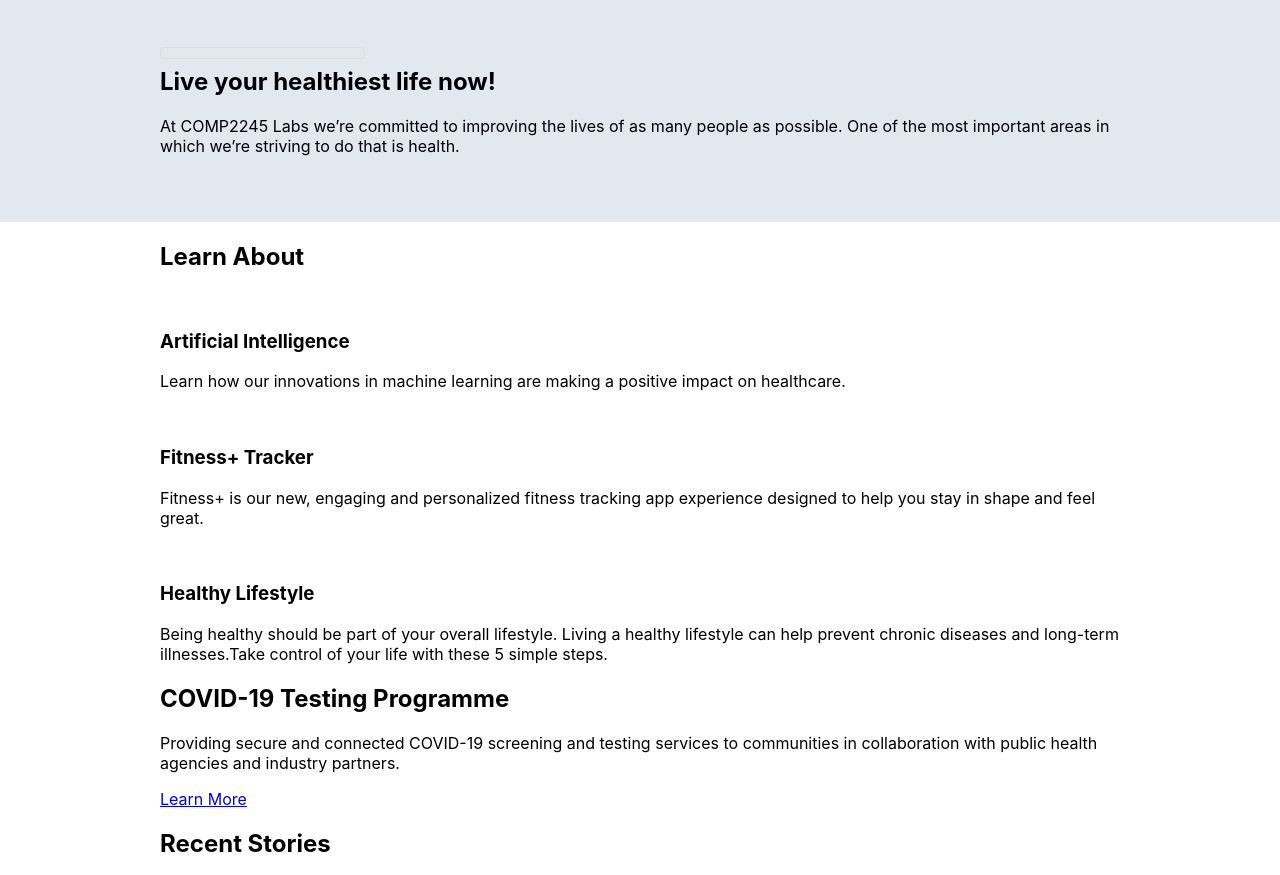
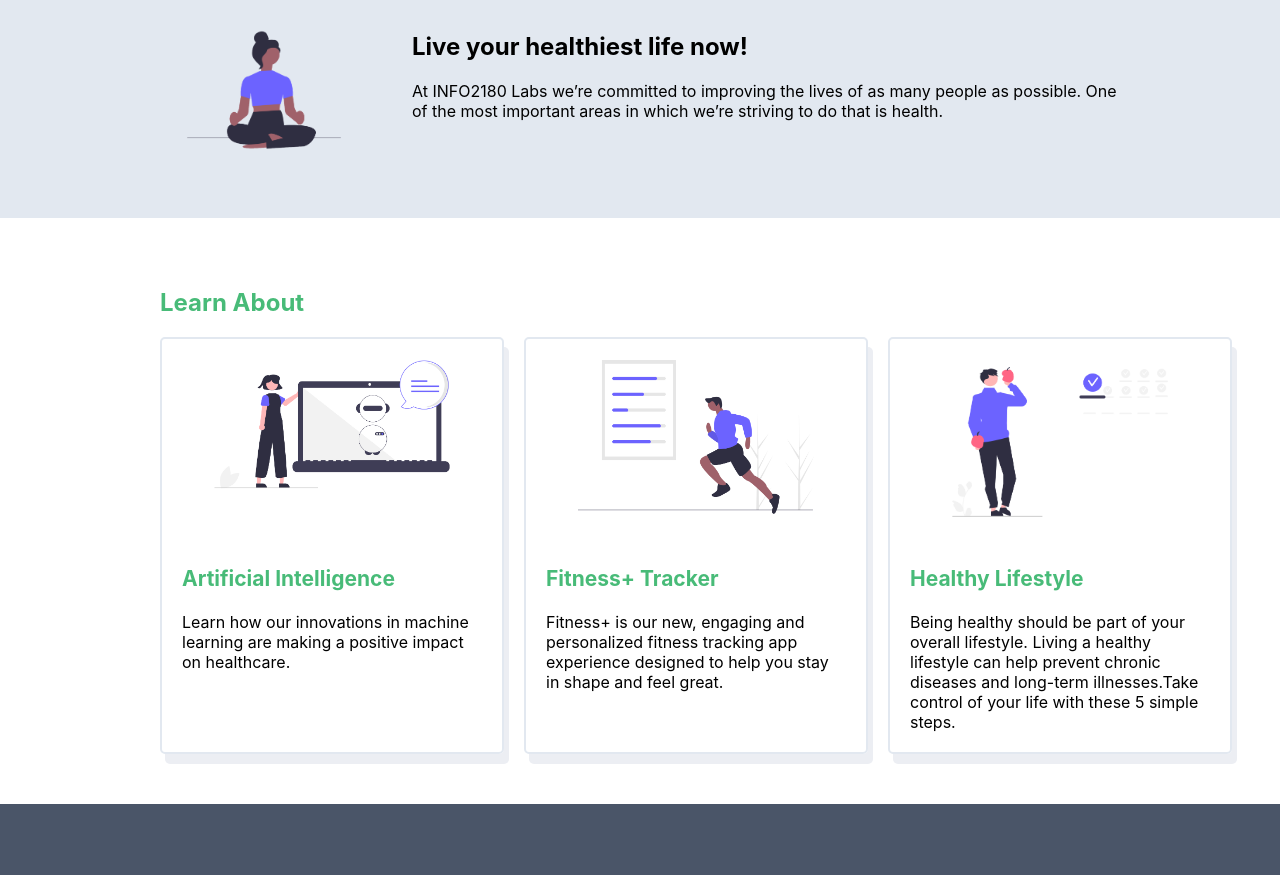
Before and after one commit to NickSmith2002/info2180-project1, a plain HTML site: page index.html in a window 1280 px wide. Shown: the part 95-970 px from the top of the page. Drawn offline with Linux system fonts and the light colour scheme.

Commit message:
Learn About Section

```diff
--- a/index.html
+++ b/index.html
@@ -3,14 +3,14 @@
 <head>
     <meta charset="UTF-8">
     <meta name="viewport" content="width=device-width, initial-scale=1.0">
-    <title>COMP2245 Project 1</title>
+    <title>INFO2180 Project 1</title>
     <link rel="stylesheet" href="styles.css">
     <script src="scripts.js"></script>
 </head>
 <body>
     <header>
         <div class="container">
-            <h1>COMP2245 Project 1</h1>
+            <h1>INFO2180 Project 1</h1>
             <nav>
                 <ul>
                     <li><a href="#">About</a></li>
@@ -26,11 +26,11 @@
         <section class="overview-hero">
             <div class="container">
                 <div class="overview-hero-image">
-                    <img src="#" alt="">
+                    <img src="yoga.png" alt="person doing yoga">
                 </div>
                 <div class="overview-hero-text">
                     <h2>Live  your healthiest life now!</h2>
-                    <p>At COMP2245 Labs we’re committed to improving the lives of as many people as possible. One of the most important areas in which we’re striving to do that is health.</p>
+                    <p>At INFO2180 Labs we’re committed to improving the lives of as many people as possible. One of the most important areas in which we’re striving to do that is health.</p>
                 </div>
             </div>
         </section>
@@ -39,21 +39,21 @@
                 <h2>Learn About</h2>
                 <div class="cards">
                     <div class="card">
-                        <img src="#" alt="">
+                        <img src="AI.png" alt="Artificial Intelligence">
                         <div class="card-body">
                             <h3>Artificial Intelligence</h3>
                             <p>Learn how our innovations in machine learning are making a positive impact on healthcare.</p>
                         </div>
                     </div>
                     <div class="card">
-                        <img src="#" alt="">
+                        <img src="fitness.png" alt="Fitness">
                         <div class="card-body">
                             <h3>Fitness+ Tracker</h3>
                             <p>Fitness+ is our new, engaging and personalized fitness tracking app experience designed to help you stay in shape and feel great.</p>
                         </div>
                     </div>
                     <div class="card">
-                        <img src="#" alt="">
+                        <img src="Healthy.png" alt="Healthy ">
                         <div class="card-body">
                             <h3>Healthy Lifestyle</h3>
                             <p>Being healthy should be part of your overall lifestyle. Living a healthy lifestyle can help prevent chronic diseases and long-term illnesses.Take control of your life with these 5 simple steps.</p>
@@ -87,8 +87,8 @@
                 <article>
                     <img src="" alt="">
                     <div class="article-body">
-                        <h3>COMP2245 Labs collaborates with the Ministry of Health and Ministry of Education on COVID-19 Risk Screening and Testing</h3>
-                        <p>COMP2245 Labs, in collaboration with the Ministry of Health and Wellness and Ministry of Education, will launch a pilot project intended to expand access to COVID-19 risk screening and testing for high risk individuals in the parishes of Kingston and St. Andrew.</p>
+                        <h3>INFO2180 Labs collaborates with the Ministry of Health and Ministry of Education on COVID-19 Risk Screening and Testing</h3>
+                        <p>INFO2180 Labs, in collaboration with the Ministry of Health and Wellness and Ministry of Education, will launch a pilot project intended to expand access to COVID-19 risk screening and testing for high risk individuals in the parishes of Kingston and St. Andrew.</p>
                         <p><a href="#">Read this Story</a></p>
                     </div>
                 </article>
@@ -97,7 +97,7 @@
         <section class="newsletter">
             <div class="container">
                 <h3>Sign up for our newsletter</h3>
-                <p>Learn more about the latest developments from COMP2245 Labs’ health-related research and initiatives.</p>
+                <p>Learn more about the latest developments from INFO2180 Labs’ health-related research and initiatives.</p>
                 <form action="#" method="post">
                     <div class="form-group">
                         <input type="email" name="email" id="email" placeholder="Enter your email">
--- a/styles.css
+++ b/styles.css
@@ -21,6 +21,10 @@ header .container{
     flex-direction: row;
 }
 
+header h1{
+  font-size: 18px;
+}
+
 header li {
     list-style-type:none;
     margin: 0 5px;
@@ -31,10 +35,10 @@ header li {
 
 /* Hero-Overview Section */
 .overview-hero-image img {
-  border: 1px solid #ddd;
-  border-radius: 4px;
-  padding: 5px;
-  width: 150px;
+  /*border: 1px solid #ddd;
+  border-radius: 4px;*/
+  padding: 4px;
+  width: 200px;
   float: left;
   padding-right: 3em;
 }
@@ -47,3 +51,83 @@ main .overview-hero{
   grid-template-columns: 1fr;
   padding: 50px;
 }
+
+header a{
+  text-decoration: none;
+  color: #6b7280;
+}
+
+header a:hover{
+  color: #5A67D8;
+}
+
+/* Learn about section*/
+.learn-about{
+  padding: 50px;
+}
+
+main .learn-about h2{
+  font-size: 24px;
+  color: #48BB78;
+}
+
+main .learn-about .cards{
+    background-color: white;
+    font-size: 16px;
+    display: grid;
+    grid-template-columns: auto auto auto;
+    grid-gap: 20px;
+    grid-template-rows: 1fr;
+    padding: 0;
+
+}
+
+main .learn-about .card{
+    border: 2px solid #E2E8F0;
+    border-radius: 5px;
+    box-shadow: 5px 10px #eceef3;
+    display: grid;
+    grid-template-columns: 1fr;
+    grid-template-rows: 1fr 1fr;
+    padding: 0px 20px;
+}
+
+main .learn-about .cards h3{
+  color: #48BB78;
+  font-size: 21px;
+}
+
+main .learn-about .cards img{
+  width: 300px;
+  vertical-align: top;
+}
+
+
+/*Covid Testing Section */
+.testing{
+  padding: 80px;
+  color: white;
+  background-color: #4A5568;
+}
+
+.testing .container{
+  display: grid;
+  grid-column: 1 / span 2;
+  margin: 0 auto;
+  grid-template-columns: 1fr;
+  column-gap: 50px;
+}
+
+.testing .cta{
+  grid-column: 2;
+  background: #48BB78;
+  border-radius: 5px;
+  padding: 10px 16px;
+  text-align: center;
+  margin: auto;
+}
+
+.testing .cta .btn{
+  color: white;
+  text-decoration: none;
+}
```
Also changed, not shown: AI.png (added), Healthy.png (added), fitness.png (added), yoga.png (added).
